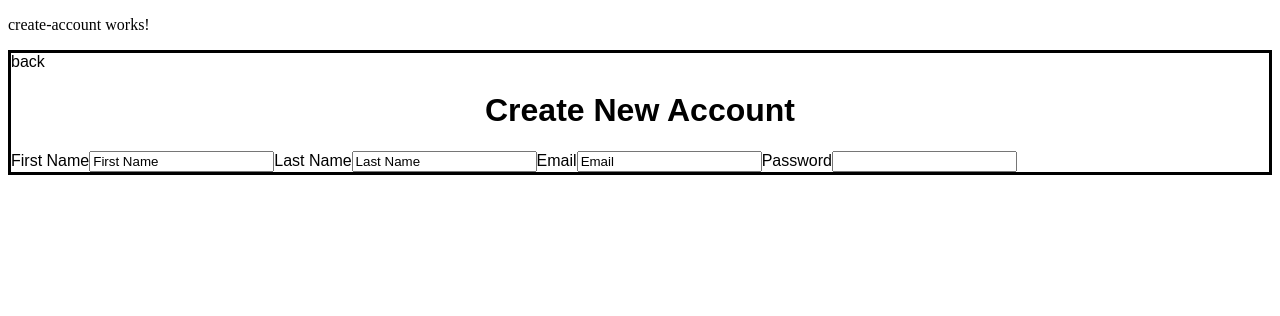
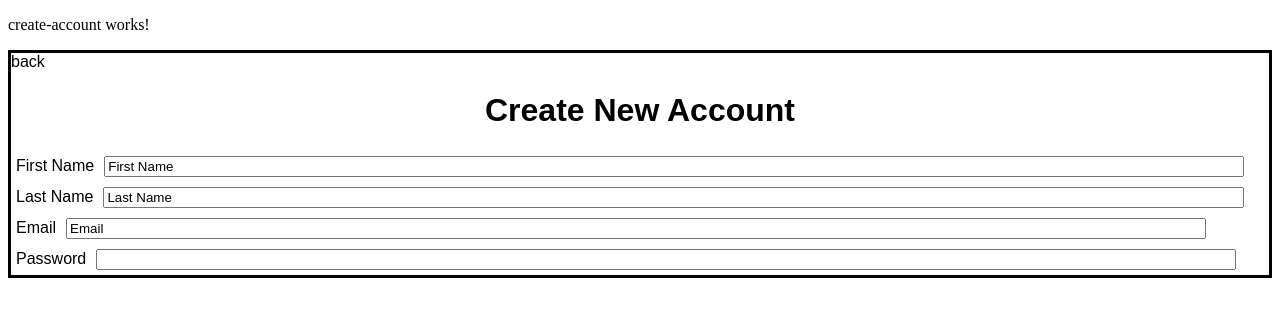
Before and after one commit to tweiss777/toDoListFrontEnd, an Angular app in the folder todoListFrontEnd/: page / in a window 1280 px wide. Shown: the top 316 px of the page. Built offline with nearby package versions, Linux system fonts and the light colour scheme.

Commit message:
Finished styling the forms.

```diff
--- a/todoListFrontEnd/src/app/create-account/create-account.component.css
+++ b/todoListFrontEnd/src/app/create-account/create-account.component.css
@@ -1,8 +1,16 @@
 .create-account-container{
     font-family: Arial, Helvetica, sans-serif;
     border-style: solid;
+
 }
 .create-account-container h1{
     text-align: center;
 
 }
+
+input,label{
+    margin: 5px;
+}
+input {
+    width: 90%;
+}
--- a/todoListFrontEnd/src/app/create-account/create-account.component.html
+++ b/todoListFrontEnd/src/app/create-account/create-account.component.html
@@ -4,11 +4,11 @@
     <a >back</a>
     <h1>Create New Account</h1>
     <label>First Name</label>
-    <input type="text" value="First Name" />
+    <input type="text" value="First Name" /><br/>
     <label>Last Name</label>
-    <input type="text" value="Last Name" />
+    <input type="text" value="Last Name" /><br/>
     <label>Email</label>
-    <input type="email" value="Email" />
+    <input type="email" value="Email" /><br/>
     <label>Password</label>
-    <input type="password" >
+    <input type="password" ><br/>
 </div>
```
